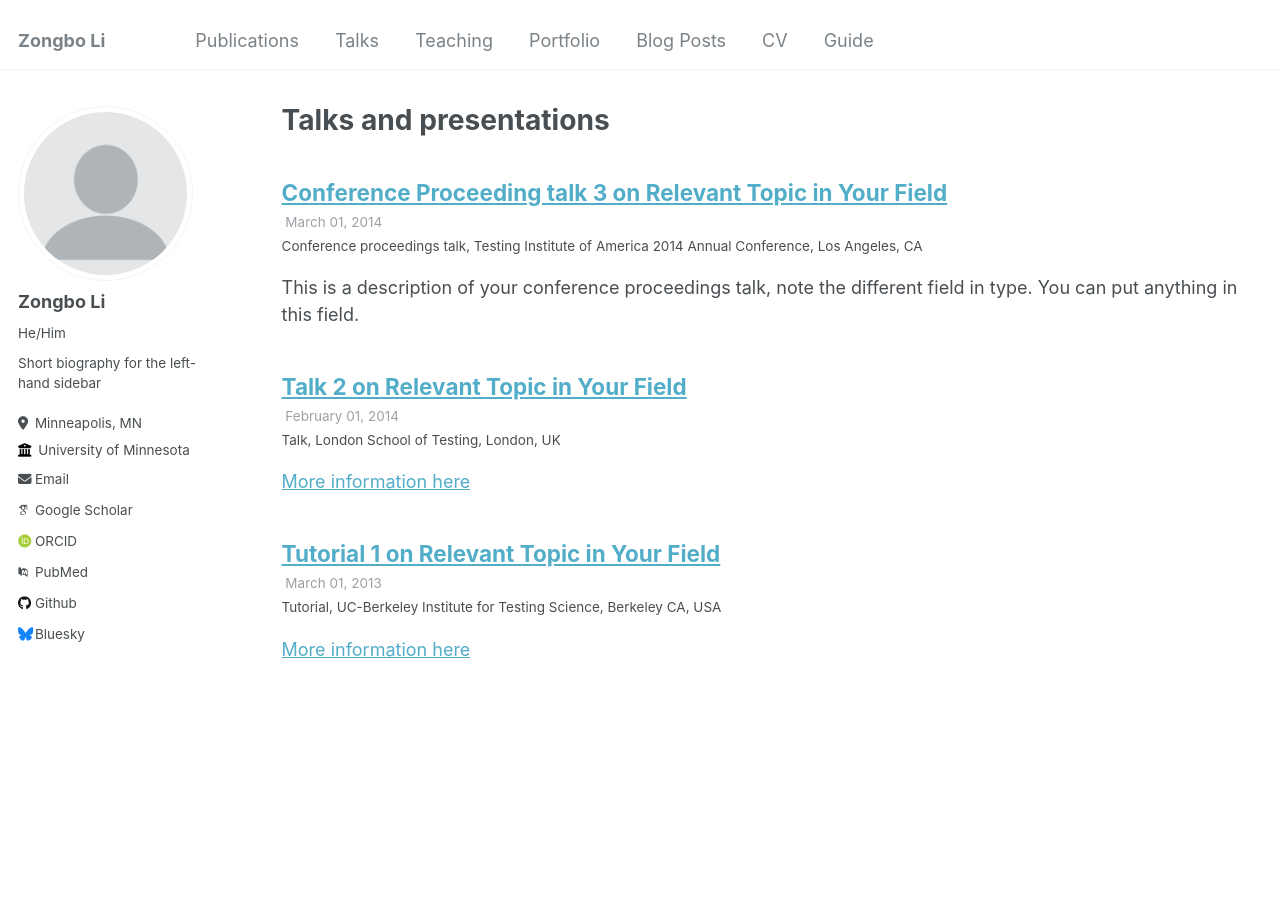
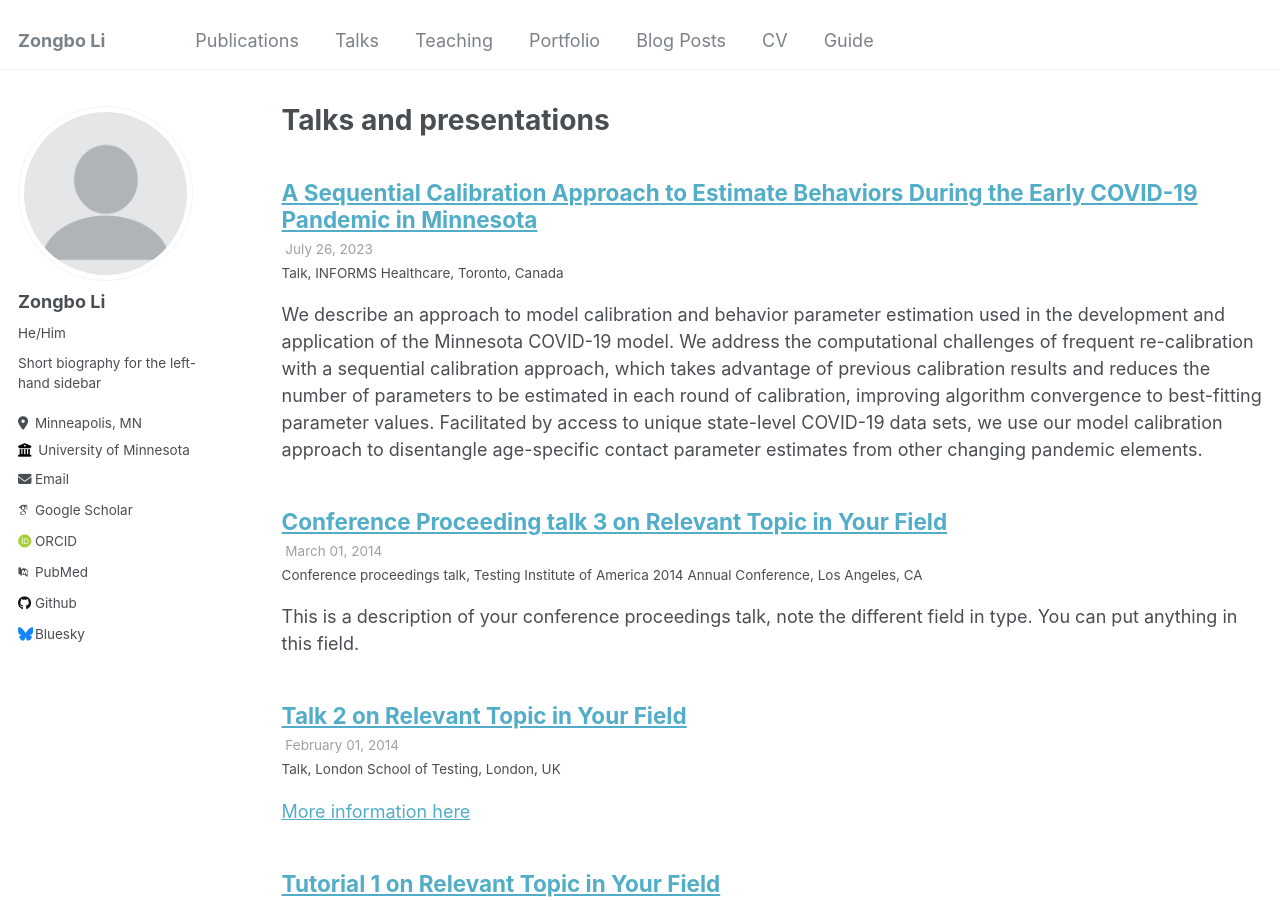
Before and after one commit to expn123/expn123.github.io, a Jekyll site: the page built from _pages/talks.html, in a window 1280 px wide and 900 px high. Built offline with Jekyll 4.4.1, drawn with Linux system fonts in a browser that asks for light colours; some web fonts are replaced; a file with an impossible date is left out.

Commit message:
Update and rename 2012-03-01-talk-1.md to 2023-07-26-talk-1.md

```diff
--- a/_talks/2012-03-01-talk-1.md
+++ b/_talks/2023-07-26-talk-1.md
@@ -2,9 +2,9 @@
 title: "A Sequential Calibration Approach to Estimate Behaviors During the Early COVID-19 Pandemic in Minnesota"
 collection: talks
 type: "Talk"
-permalink: /talks/2012-03-01-talk-1
+permalink: /talks/2023-07-26-talk-1
 venue: "INFORMS Healthcare"
-date: 2023
+date: 2023-07-26
 location: "Toronto, Canada"
 ---
 
```
